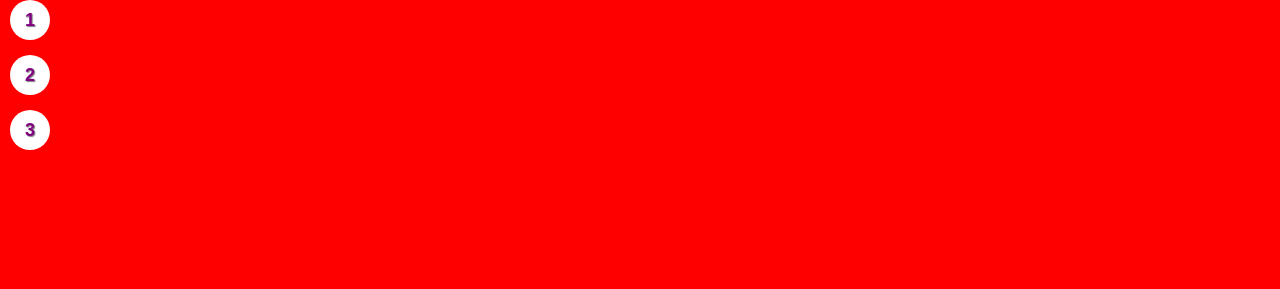
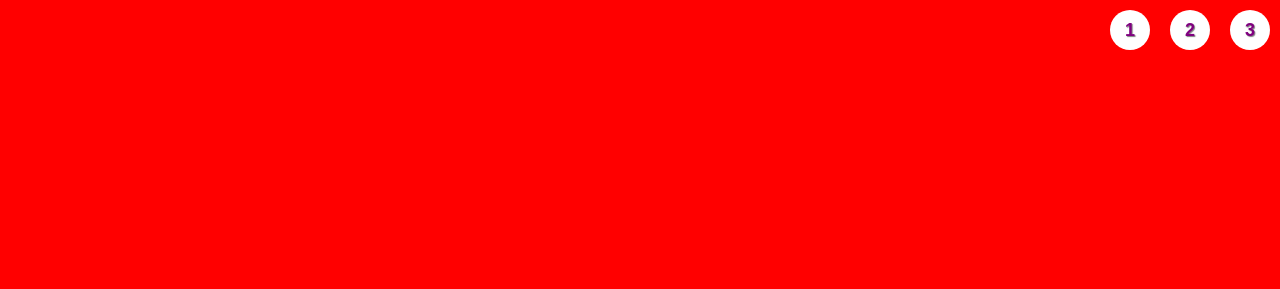
Before and after one commit to GinaTovarAlmario/htmlcss-shoes, a plain HTML site: page index.html in a window 1280 px wide. Shown: the top 289 px of the page. Drawn offline with Linux system fonts and the light colour scheme.

Commit message:
fixed point position

```diff
--- a/css/style.css
+++ b/css/style.css
@@ -5,6 +5,10 @@
     box-sizing: border-box;
 }
 /*Generics*/
+html{
+    overflow-y: hidden;
+    scroll-behavior: smooth;
+}
 body{
     font-family:'Rubik Mono One', sans-serif;
 }
@@ -29,6 +33,11 @@ h1{
 .container{
     max-width: 1200px;
     margin: 0 auto;
+}
+.flex{
+    display: flex;
+    flex-direction: row;
+    gap: 20px;
 }
 .full-page{
     height: calc(100vh - 50px);
@@ -62,23 +71,23 @@ h1{
 /*side menu*/
 .menu{
     position: fixed;
-    width: 100%;
-    height: 100%;
-    left: 10px;
-    top: 50%;
-    translate: 0 -50%;
+    right: 10px;
+    top: 10px;
 }
 .menu a{
     color:purple;
     background-color: white;
     font-size: 18px;
+
     display: inline-block;
     margin-bottom: 15px;
+
     font-weight: bold;
     text-shadow: 1px 1px 1px rgba(0, 0, 0, 0.5);
     width: 40px;
     height: 40px;
     border-radius: 50%;
+
     line-height: 40px;
     text-align: center;
 }
--- a/index.html
+++ b/index.html
@@ -27,7 +27,7 @@
         </section>
     </main>
     <nav class="menu">
-        <ul>
+        <ul class="flex">
             <li><a href="#sportif">1</a></li>
             <li><a href="#tommy">2</a></li>
             <li><a href="#converse">3</a></li>
```
